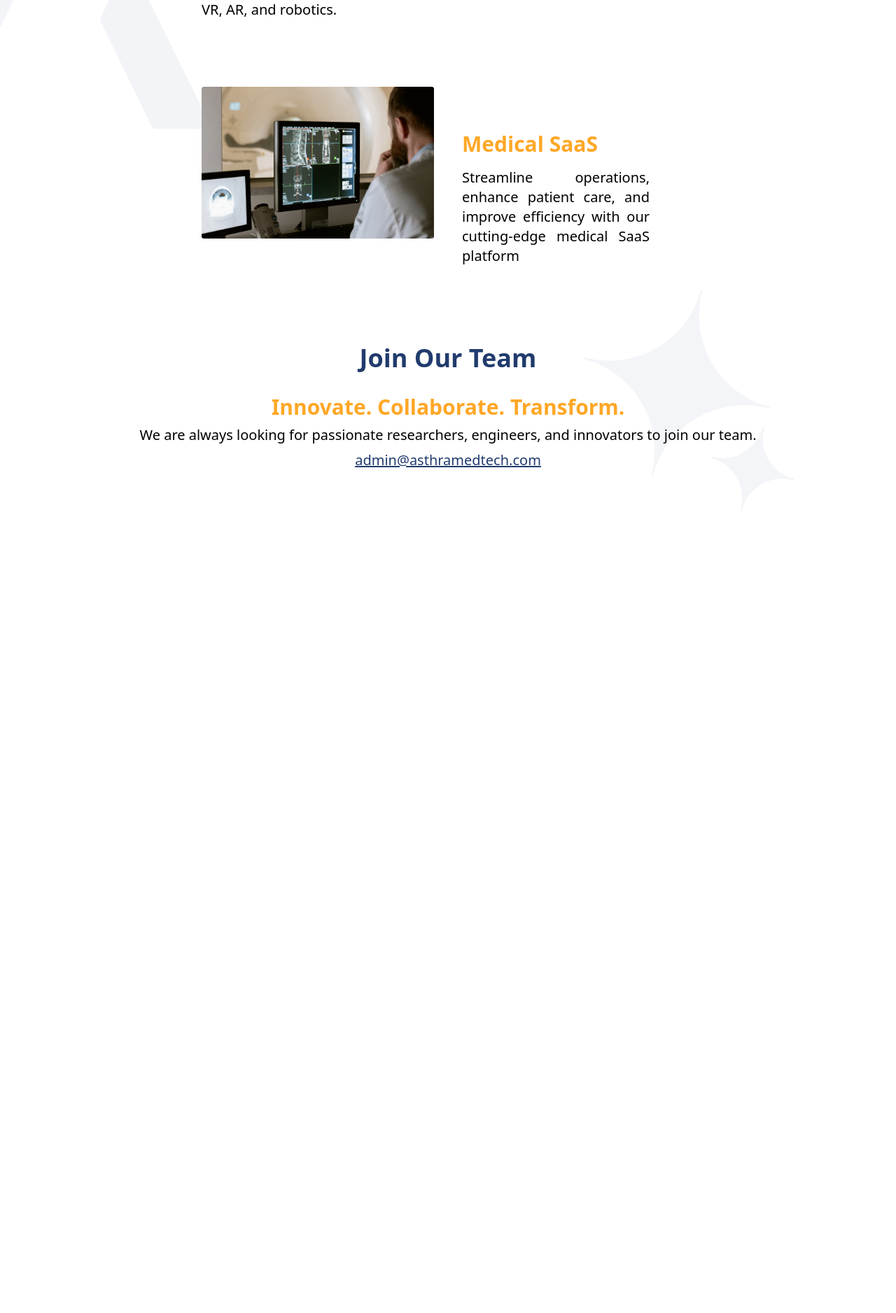
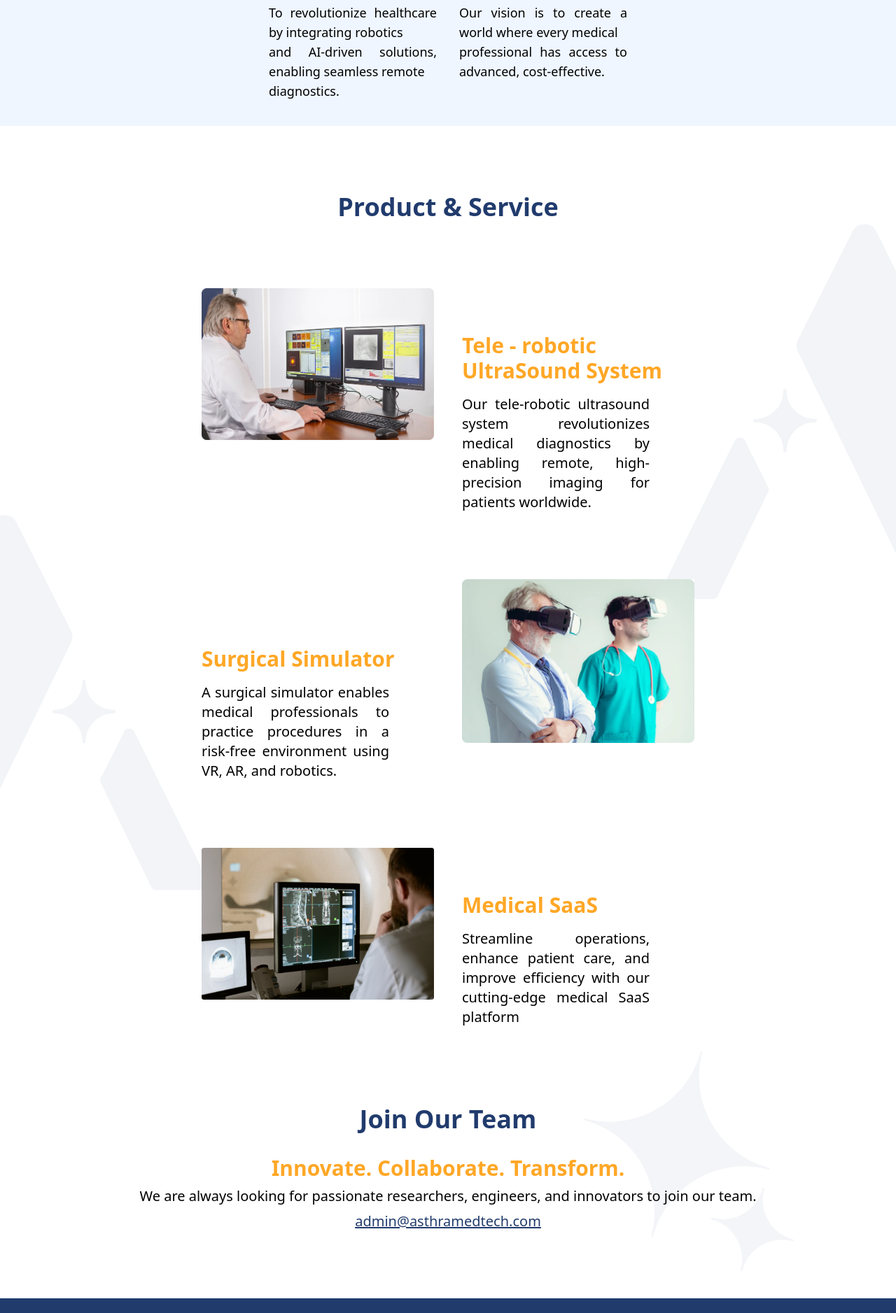
Before and after one commit to manishaac2002/asthra_landing_page, a React (Vite) app: page / in a window 1280 px wide. Shown: the part 920-2797 px from the top of the page at 70% size. Before the commit the page ends 1664 px from the top, so only its background shows below. Built offline with nearby package versions, Linux system fonts and the light colour scheme.

Commit message:
feat- completed contact || style : completed its responsive || pending : images, content, responsive for navbar, home, about etc..

```diff
--- a/src/App.jsx
+++ b/src/App.jsx
@@ -5,15 +5,17 @@ import NavBar from './components/NavBar'
 import AboutUs from './components/AboutUs'
 import ProductServices from './components/ProductServices'
 import Contact from './components/Contact'
+import Career from './components/Career'
 
 function App() {
 
   return (
     <>
    <NavBar/>
-   {/* <Home />
-   <AboutUs /> */}
+   <Home />
+   <AboutUs />
    <ProductServices />
+   <Career/>
    <Contact/>
    </>
   )
--- a/src/components/Career.jsx
+++ b/src/components/Career.jsx
@@ -1,9 +1,33 @@
-import React from 'react'
+import React from "react";
+import { Stars } from "../Icons/AsthraPattern";
 
 const Career = () => {
   return (
-    <div>Career</div>
-  )
-}
+    <div>
+      <div className="absolute sm:left-50 md:left-50 lg:left-60 xl:left-200 -z-50 opacity-50 sm:opacity-75 md:opacity-100 w-[10rem] sm:w-[15rem] md:w-[20rem] lg:w-[25rem] xl:w-[30rem] max-w-none ">
+        <Stars />
+      </div>
 
-export default Career
+      <div>
+        <p className="text-[#213B6D] text-xl ml-40 md:ml-0 md:text-4xl font-bold text-center pt-12 md:pt-28">
+          Join Our Team
+        </p>
+        <p className="text-[#FFA726] text-2xl xl:text-3xl ml-40 md:ml-0 font-bold text-center mt-4 lg:mt-0 pt-6 md:pt-8">
+          Innovate. Collaborate. Transform.
+        </p>
+        <p className="lg:text-xl text-center pt-2 ml-40 md:ml-0">
+          We are always looking for passionate researchers, engineers, and
+          innovators to join our team.
+        </p>
+        <a
+          href="admin@asthramedtech.com"
+          className="block text-center ml-40 md:ml-0 lg:text-xl pt-2 text-[#213B6D] underline"
+        >
+          admin@asthramedtech.com
+        </a>
+      </div>
+    </div>
+  );
+};
+
+export default Career;
--- a/src/components/Contact.jsx
+++ b/src/components/Contact.jsx
@@ -1,19 +1,19 @@
 import React from "react";
-import { Stars } from "../Icons/AsthraPattern";
+import social from "../images/Social.webp"
+
+
+
 
 const Contact = () => {
   return (
-    <div>
-      <div className="absolute sm:left-50 md:left-50 lg:left-60 xl:left-200 -z-50 opacity-50 sm:opacity-75 md:opacity-100 w-[10rem] sm:w-[15rem] md:w-[20rem] lg:w-[25rem] xl:w-[30rem] max-w-none ">
-        <Stars />
+    <div className="bg-[#213B6D] w-[650px] md:w-auto mt-24">
+      <div className=" md:pt-3">
+        <p className="md:text-lg lg:text-xl font-bold text-[#F2F2F2] pt-5 mx-16 md:mx-20">Address:</p>
+        <p className="md:text-lg lg:text-xl text-[#F2F2F2] text-justify pt-3 pb-5 md:pb-10 mx-16 md:mx-20">
+          292/1B Sharp Nagar,Kalapatti Road,<br/> Kalapatti Coimbatore 641 048
+        </p>
       </div>
-
-      <div>
-        <p className="text-[#213B6D] text-xl ml-40 md:ml-0 md:text-4xl font-bold text-center pt-12 md:pt-28">Join Our Team</p>
-        <p className="text-[#FFA726] text-2xl xl:text-3xl ml-40 md:ml-0 font-bold text-center mt-4 lg:mt-0 pt-6 md:pt-8">Innovate. Collaborate. Transform.</p>
-        <p className="lg:text-xl text-center pt-2 ml-40 md:ml-0">We are always looking for passionate researchers, engineers, and innovators
-        to join our team.</p>
-        <a href="admin@asthramedtech.com" className="block text-center ml-40 md:ml-0 lg:text-xl pt-2 text-[#213B6D] underline">admin@asthramedtech.com</a>
+      <div className="">
 
       </div>
     </div>
--- a/src/components/ProductServices.jsx
+++ b/src/components/ProductServices.jsx
@@ -8,7 +8,7 @@ const ProductServices = () => {
   return (
     <div className="ml-auto">
       <div>
-        <p className="text-[#213B6D] text-xl ml-40 md:ml-0 md:text-4xl font-bold text-center pt">
+        <p className="text-[#213B6D] text-xl ml-40 md:ml-0 md:text-4xl font-bold text-center pt-24">
           Product & Service
         </p>
       </div>
```
Also changed, not shown: src/images/Social.webp (added), src/images/aPattern.webp (deleted).
